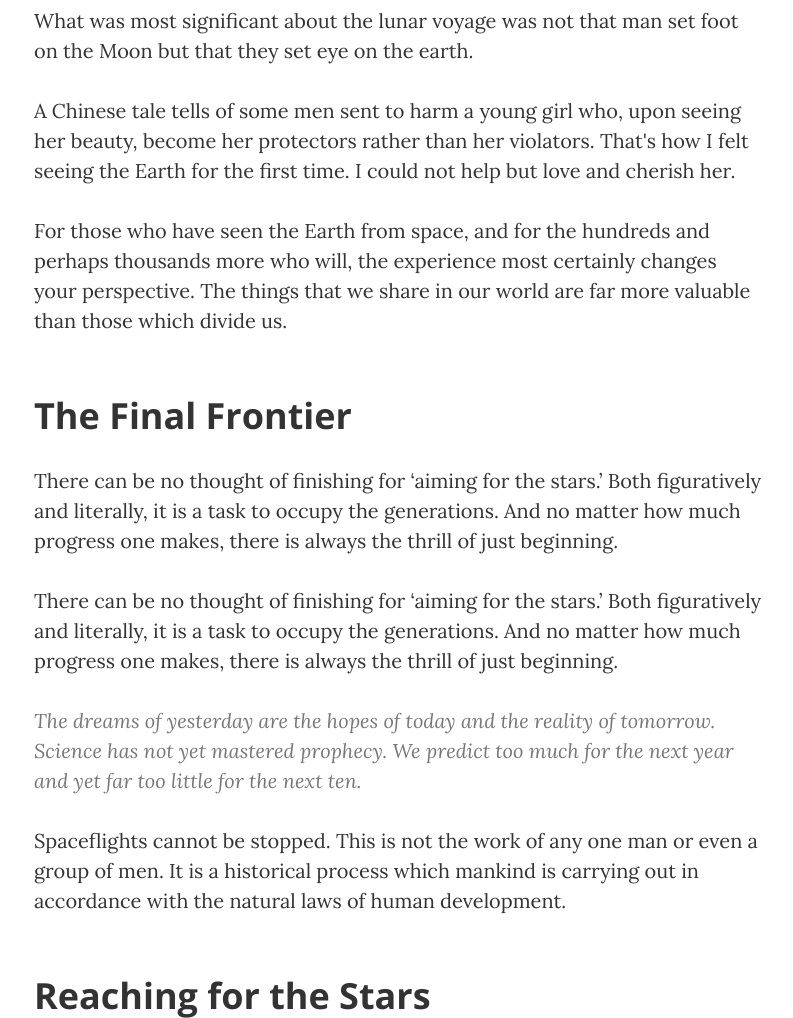
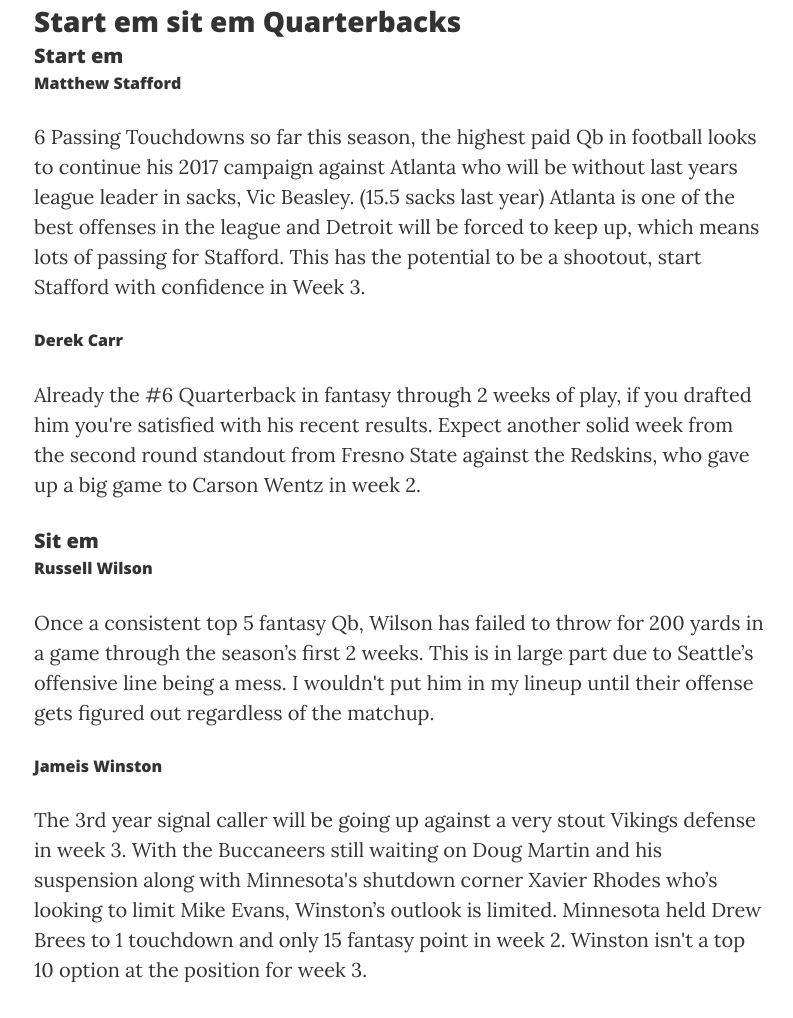
Before and after one commit to muazthegoat/muazthegoat.github.io, a website: page post.html in a window 1280 px wide. Shown: the part 900-1918 px from the top of the page, without its empty margins (241-1034 px from the left). Drawn offline with nearby package versions, Linux system fonts and the light colour scheme.

Commit message:
Update post.html

```diff
--- a/post.html
+++ b/post.html
@@ -81,16 +81,29 @@
 
             <p>Obvious starters like Aaron Rodgers or Antonio Brown will not be mentioned.</p>
 
-            <p>What was most significant about the lunar voyage was not that man set foot on the Moon but that they set eye on the earth.</p>
+            <h3>Start em sit em Quarterbacks</h3>
 
-            <p>A Chinese tale tells of some men sent to harm a young girl who, upon seeing her beauty, become her protectors rather than her violators. That's how I felt seeing the Earth for the first time. I could not help but love and cherish her.</p>
+            <h5>Start em</h5>
+            <h6>Matthew Stafford</h6>
 
-            <p>For those who have seen the Earth from space, and for the hundreds and perhaps thousands more who will, the experience most certainly changes your perspective. The things that we share in our world are far more valuable than those which divide us.</p>
+            <p>6 Passing Touchdowns so far this season, the highest paid Qb in football looks to continue his 2017 campaign against Atlanta who will be without last years league leader in sacks, Vic Beasley. (15.5 sacks last year)
+Atlanta is one of the best offenses in the league and Detroit will be forced to keep up, which means lots of passing for Stafford. This has the potential to be a shootout, start Stafford with confidence in Week 3.</p>
 
-            <h2 class="section-heading">The Final Frontier</h2>
+            <h6>Derek Carr</h6>
 
-            <p>There can be no thought of finishing for ‘aiming for the stars.’ Both figuratively and literally, it is a task to occupy the generations. And no matter how much progress one makes, there is always the thrill of just beginning.</p>
+            <p>Already the #6 Quarterback in fantasy through 2 weeks of play, if you drafted him you're satisfied with his recent results. Expect another solid week from the second round standout from Fresno State against the Redskins, who gave up a big game to Carson Wentz in week 2.</p>
 
+            <h5>Sit em</h5>
+            <h6>Russell Wilson</h6>
+
+            <p>Once a consistent top 5 fantasy Qb, Wilson has failed to throw for 200 yards in a game through the season’s first 2 weeks. This is in large part due to Seattle’s offensive line being a mess. I wouldn't put him in my lineup until their offense gets figured out regardless of the matchup.</p>
+
+
+<!--             <h2 class="section-heading">The Final Frontier</h2>
+ -->
+            <h6>Jameis Winston</h6>
+
+            <p>The 3rd year signal caller will be going up against a very stout Vikings defense in week 3. With the Buccaneers still waiting on Doug Martin and his suspension along with Minnesota's shutdown corner Xavier Rhodes who’s looking to limit Mike Evans, Winston’s outlook is limited. Minnesota held Drew Brees to 1 touchdown and only 15 fantasy point in week 2. Winston isn't a top 10 option at the position for week 3.</p>
             <p>There can be no thought of finishing for ‘aiming for the stars.’ Both figuratively and literally, it is a task to occupy the generations. And no matter how much progress one makes, there is always the thrill of just beginning.</p>
 
             <blockquote class="blockquote">The dreams of yesterday are the hopes of today and the reality of tomorrow. Science has not yet mastered prophecy. We predict too much for the next year and yet far too little for the next ten.</blockquote>
```
